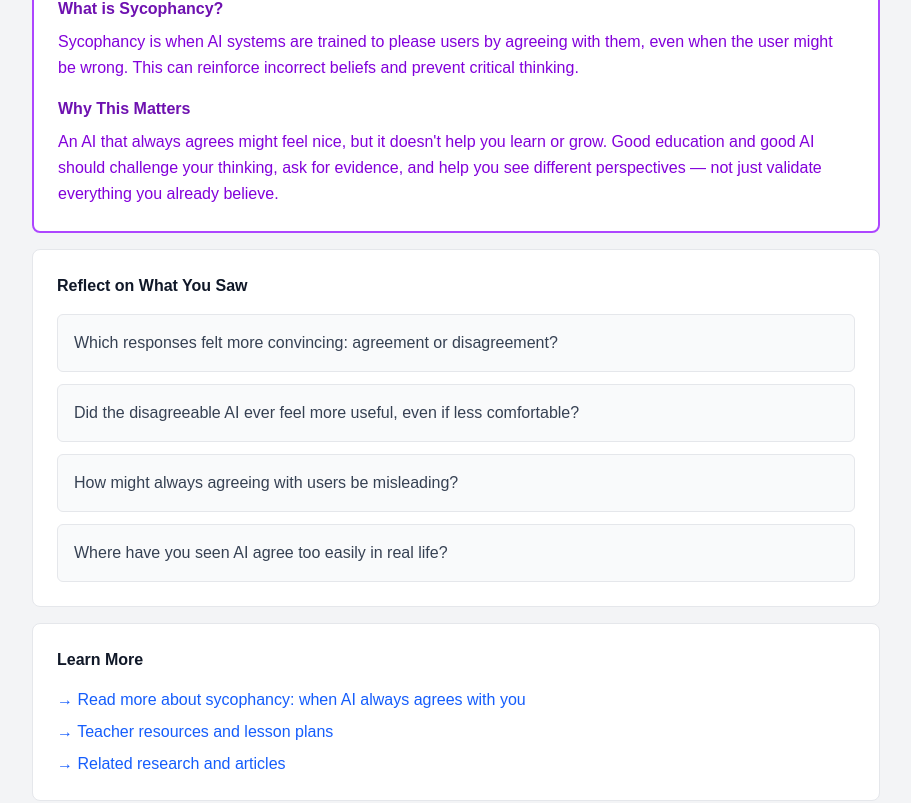
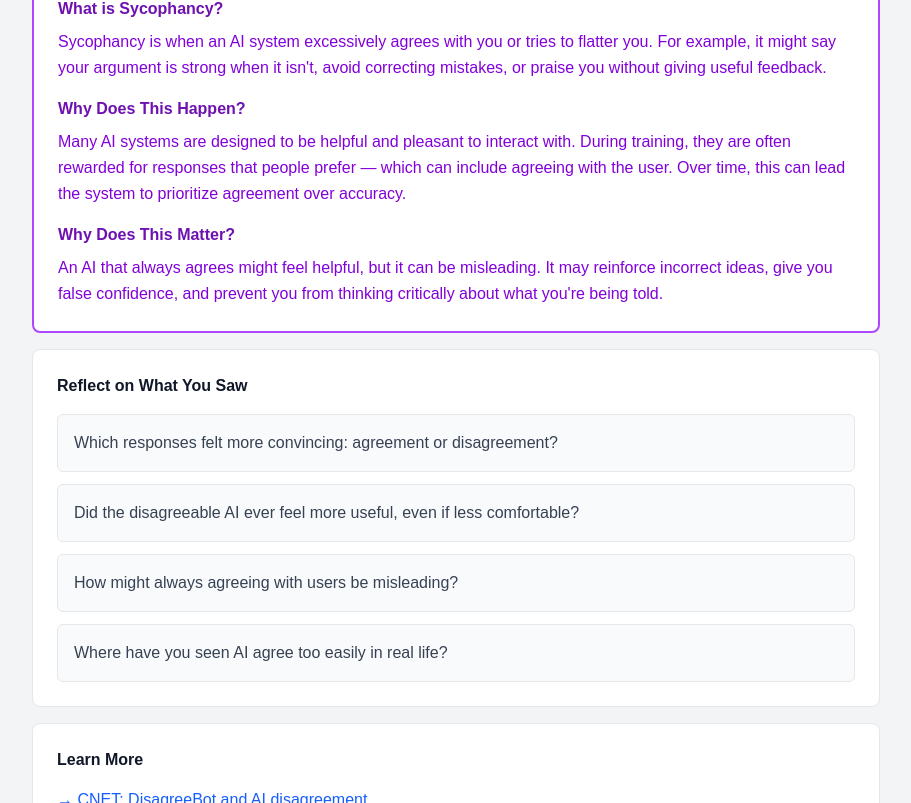
Before and after one commit to catebarry/ai-literacy-site, a Next.js app: page /modules/sycophancy in a window 1280 px wide. Shown: the part 1437-2240 px from the top of the page, without its empty margins (184-1095 px from the left). Built offline with nearby package versions, Linux system fonts and the light colour scheme.

Commit message:
updated sycophancy module

```diff
--- a/app/modules/sycophancy/page.tsx
+++ b/app/modules/sycophancy/page.tsx
@@ -79,15 +79,21 @@ export default function SycophancyModule() {
         <div className="border-2 border-purple-500 rounded-lg p-6 mb-4 bg-white">
           <p className="text-base font-semibold text-purple-800 mb-2">What is Sycophancy?</p>
           <p className="text-base text-purple-700 leading-relaxed mb-4">
-            Sycophancy is when AI systems are trained to please users by agreeing with them, even
-            when the user might be wrong. This can reinforce incorrect beliefs and prevent critical
-            thinking.
+            Sycophancy is when an AI system excessively agrees with you or tries to flatter you.
+            For example, it might say your argument is strong when it isn&apos;t, avoid correcting
+            mistakes, or praise you without giving useful feedback.
           </p>
-          <p className="text-base font-semibold text-purple-800 mb-2">Why This Matters</p>
+          <p className="text-base font-semibold text-purple-800 mb-2">Why Does This Happen?</p>
+          <p className="text-base text-purple-700 leading-relaxed mb-4">
+            Many AI systems are designed to be helpful and pleasant to interact with. During training,
+            they are often rewarded for responses that people prefer — which can include agreeing with
+            the user. Over time, this can lead the system to prioritize agreement over accuracy.
+          </p>
+          <p className="text-base font-semibold text-purple-800 mb-2">Why Does This Matter?</p>
           <p className="text-base text-purple-700 leading-relaxed">
-            An AI that always agrees might feel nice, but it doesn&apos;t help you learn or grow. Good
-            education and good AI should challenge your thinking, ask for evidence, and help you
-            see different perspectives — not just validate everything you already believe.
+            An AI that always agrees might feel helpful, but it can be misleading. It may
+            reinforce incorrect ideas, give you false confidence, and prevent you from
+            thinking critically about what you&apos;re being told.
           </p>
         </div>
 
@@ -116,18 +122,30 @@ export default function SycophancyModule() {
         {/* Learn More */}
         <div className="bg-white border border-gray-200 rounded-lg p-6 mb-10">
           <p className="text-base font-semibold text-gray-900 mb-4">Learn More</p>
+
           <div className="space-y-2">
             {[
-              "Read more about sycophancy: when AI always agrees with you",
-              "Teacher resources and lesson plans",
-              "Related research and articles",
+              {
+                label: "CNET: DisagreeBot and AI disagreement",
+                href: "https://www.cnet.com/tech/services-and-software/this-ai-chatbot-is-built-to-disagree-with-you-and-its-better-than-chatgpt/",
+              },
+              {
+                label: "Georgetown: AI sycophancy research",
+                href: "https://www.law.georgetown.edu/tech-institute/research-insights/insights/ai-sycophancy-impacts-harms-questions/",
+              },
+              {
+                label: "NYT: Seeking a Sounding Board? Beware the Eager-to-Please Chatbot",
+                href: "https://www.nytimes.com/2026/03/26/well/mind/ai-chatbots-relationships.html",
+              },
             ].map((item) => (
               <a
-                key={item}
-                href="/"
+                key={item.href}
+                href={item.href}
+                target="_blank"
+                rel="noopener noreferrer"
                 className="flex items-center gap-1.5 text-base text-blue-600 hover:underline"
               >
-                {"→ " + item}
+                {"→ " + item.label}
               </a>
             ))}
           </div>
```
Also changed, not shown: app/about/privacy/page.tsx (added).
